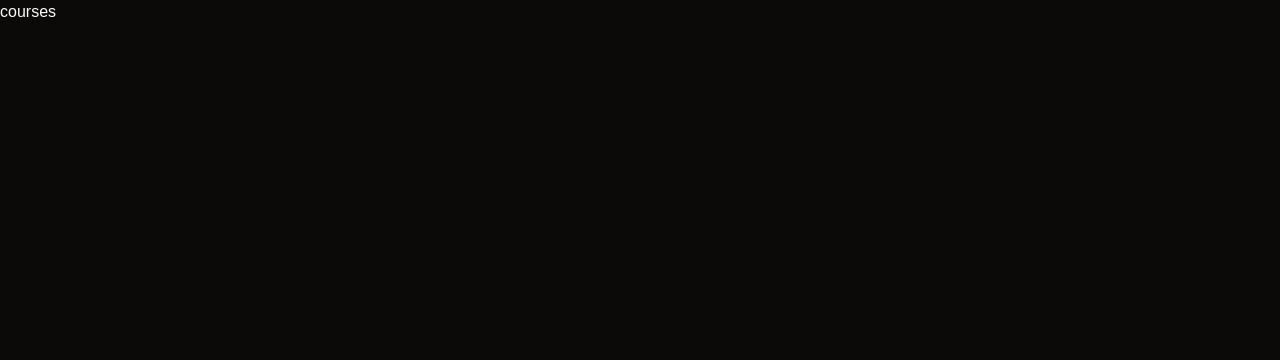
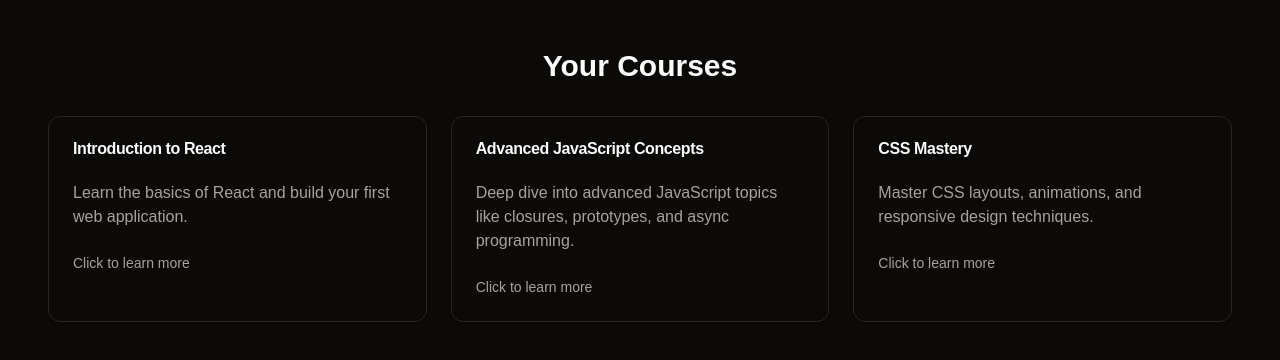
Before and after one commit to aripo99/learn-gpt, a Next.js app: page /courses in a window 1280 px wide. Shown: the top 360 px of the page. Built offline with nearby package versions, Linux system fonts and the light colour scheme.

Commit message:
Create courses page

```diff
--- a/app/courses/page.tsx
+++ b/app/courses/page.tsx
@@ -1,7 +1,48 @@
-export default function Courses() {
-    return (
-        <>
-            courses
-        </>
-    )
+import Link from "next/link"
+import { Card, CardContent, CardFooter, CardHeader, CardTitle } from "@/components/ui/card"
+
+const courses = [
+  {
+    id: 1,
+    name: "Introduction to React",
+    description: "Learn the basics of React and build your first web application.",
+    slug: "intro-to-react"
+  },
+  {
+    id: 2,
+    name: "Advanced JavaScript Concepts",
+    description: "Deep dive into advanced JavaScript topics like closures, prototypes, and async programming.",
+    slug: "advanced-javascript"
+  },
+  {
+    id: 3,
+    name: "CSS Mastery",
+    description: "Master CSS layouts, animations, and responsive design techniques.",
+    slug: "css-mastery"
+  }
+]
+
+export default function Component() {
+  return (
+    <div className="container mx-auto py-12 px-12">
+      <h1 className="text-3xl font-bold mb-8 text-center">Your Courses</h1>
+      <div className="grid grid-cols-1 md:grid-cols-2 lg:grid-cols-3 gap-6">
+        {courses.map((course) => (
+          <Link key={course.id} href={`/courses/${course.slug}`} passHref>
+            <Card className="h-full transition-shadow hover:shadow-lg">
+              <CardHeader>
+                <CardTitle>{course.name}</CardTitle>
+              </CardHeader>
+              <CardContent>
+                <p className="text-muted-foreground">{course.description}</p>
+              </CardContent>
+              <CardFooter>
+                <p className="text-sm text-muted-foreground">Click to learn more</p>
+              </CardFooter>
+            </Card>
+          </Link>
+        ))}
+      </div>
+    </div>
+  )
 }
--- /dev/null
+++ b/components/ui/card.tsx
@@ -0,0 +1,76 @@
+import * as React from "react"
+
+import { cn } from "@/lib/utils"
+
+const Card = React.forwardRef<
+  HTMLDivElement,
+  React.HTMLAttributes<HTMLDivElement>
+>(({ className, ...props }, ref) => (
+  <div
+    ref={ref}
+    className={cn(
+      "rounded-xl border bg-card text-card-foreground shadow",
+      className
+    )}
+    {...props}
+  />
+))
+Card.displayName = "Card"
+
+const CardHeader = React.forwardRef<
+  HTMLDivElement,
+  React.HTMLAttributes<HTMLDivElement>
+>(({ className, ...props }, ref) => (
+  <div
+    ref={ref}
+    className={cn("flex flex-col space-y-1.5 p-6", className)}
+    {...props}
+  />
+))
+CardHeader.displayName = "CardHeader"
+
+const CardTitle = React.forwardRef<
+  HTMLParagraphElement,
+  React.HTMLAttributes<HTMLHeadingElement>
+>(({ className, ...props }, ref) => (
+  <h3
+    ref={ref}
+    className={cn("font-semibold leading-none tracking-tight", className)}
+    {...props}
+  />
+))
+CardTitle.displayName = "CardTitle"
+
+const CardDescription = React.forwardRef<
+  HTMLParagraphElement,
+  React.HTMLAttributes<HTMLParagraphElement>
+>(({ className, ...props }, ref) => (
+  <p
+    ref={ref}
+    className={cn("text-sm text-muted-foreground", className)}
+    {...props}
+  />
+))
+CardDescription.displayName = "CardDescription"
+
+const CardContent = React.forwardRef<
+  HTMLDivElement,
+  React.HTMLAttributes<HTMLDivElement>
+>(({ className, ...props }, ref) => (
+  <div ref={ref} className={cn("p-6 pt-0", className)} {...props} />
+))
+CardContent.displayName = "CardContent"
+
+const CardFooter = React.forwardRef<
+  HTMLDivElement,
+  React.HTMLAttributes<HTMLDivElement>
+>(({ className, ...props }, ref) => (
+  <div
+    ref={ref}
+    className={cn("flex items-center p-6 pt-0", className)}
+    {...props}
+  />
+))
+CardFooter.displayName = "CardFooter"
+
+export { Card, CardHeader, CardFooter, CardTitle, CardDescription, CardContent }
```
